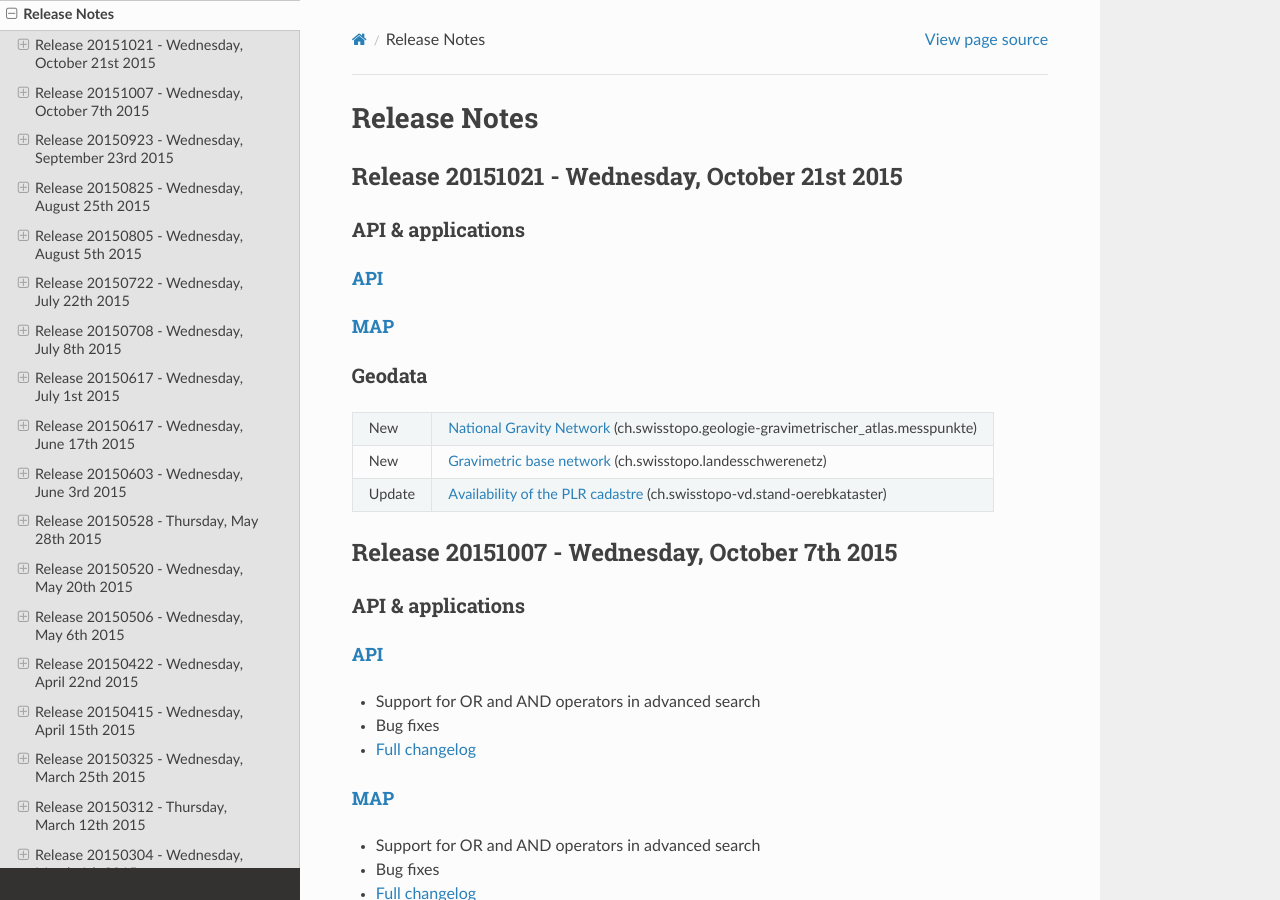
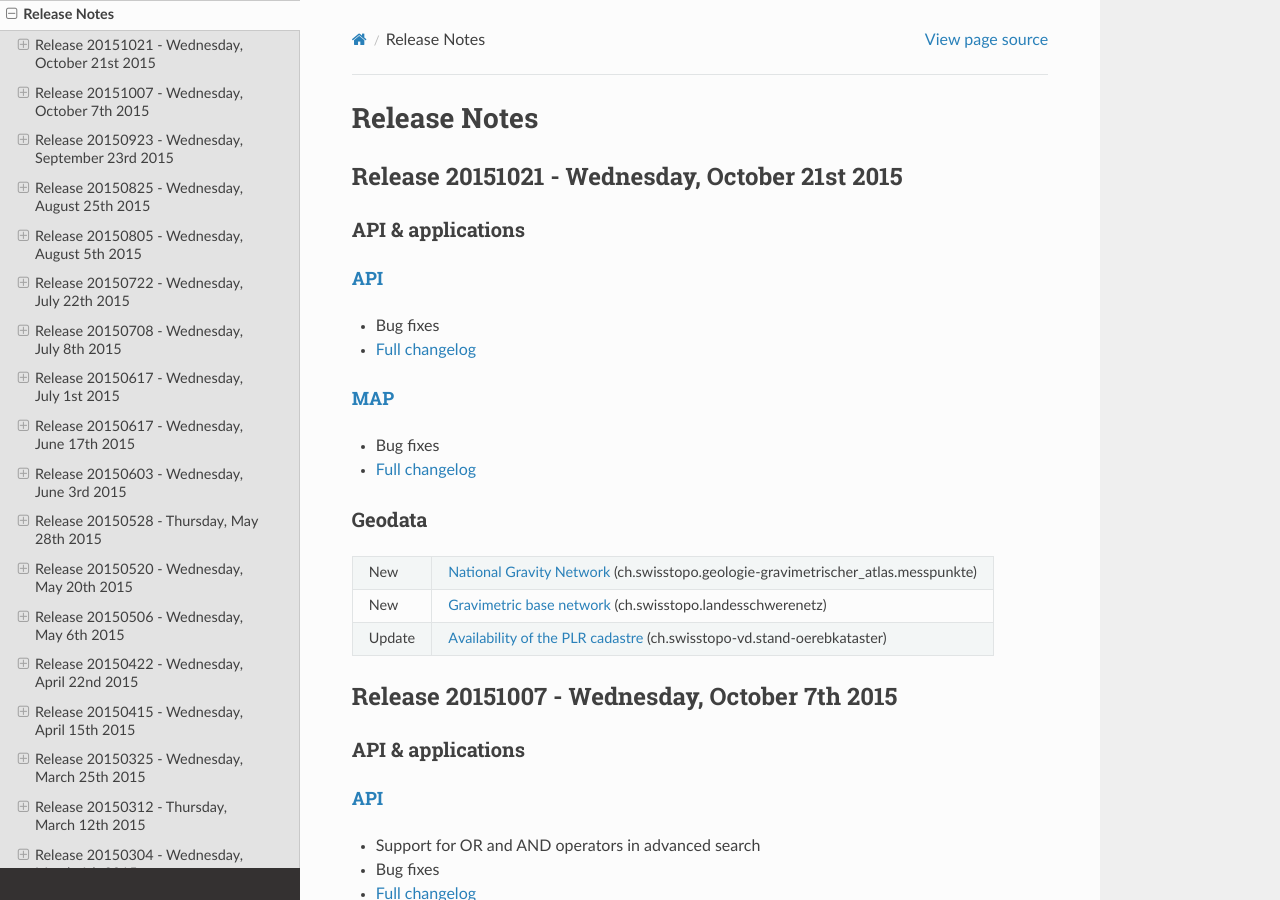
Before and after one commit to swisstopo-test/doc-chsdi3, a Sphinx documentation site: the page built from source/releasenotes/index.rst, in a window 1280 px wide and 900 px high. Built offline with Sphinx 7.4.7 and the Read the Docs theme 2.0.0, drawn with Linux system fonts in a browser that asks for light colours.

Commit message:
Update Release Notes

```diff
--- a/source/releasenotes/index.rst
+++ b/source/releasenotes/index.rst
@@ -19,9 +19,13 @@ API & applications
 
 `API <//api3.geo.admin.ch>`__
 '''''''''''''''''''''''''''''
-
-`MAP <//map.geo.admin.ch>`__
-'''''''''''''''''''''''''''''
+- Bug fixes
+- `Full changelog <https://github.com/geoadmin/mf-chsdi3/compare/r_151007...r_151021>`__
+
+`MAP <//map.geo.admin.ch>`__
+'''''''''''''''''''''''''''''
+- Bug fixes
+- `Full changelog <https://github.com/geoadmin/mf-geoadmin3/compare/r_151007...r_151021>`__
 
 Geodata
 *******
```
